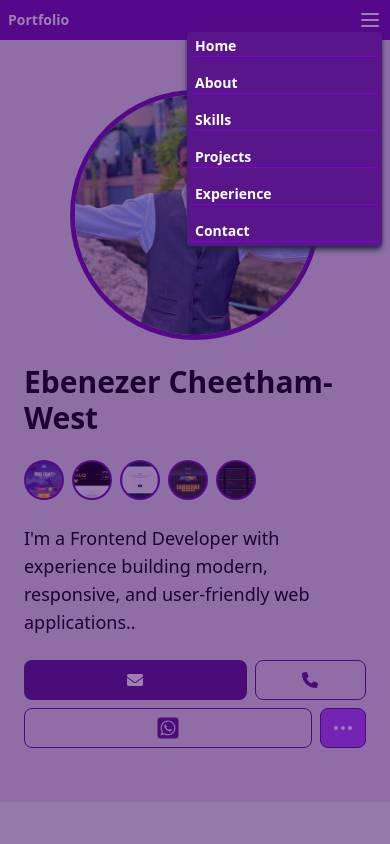
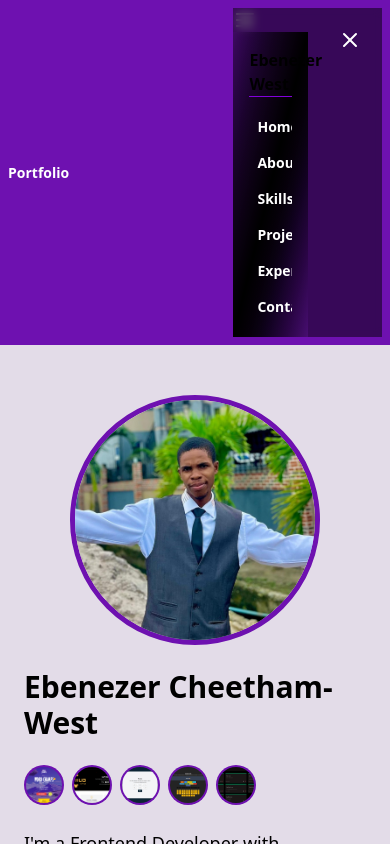
Before and after one commit to k1ngniizar/portfolio, a React (Vite) app: page / in a window 390 px wide. Both pictures are taken after a click on the icon 370 px from the left and 20 px from the top of the page. Shown: the top 844 px of the page. Built offline with nearby package versions, Linux system fonts and the light colour scheme.

Commit message:
navbar update

```diff
--- a/components/Header/Header.jsx
+++ b/components/Header/Header.jsx
@@ -1,4 +1,4 @@
-import { Menu } from 'lucide-react'
+import { Menu, X } from 'lucide-react'
 import { useEffect, useState } from 'react'
 
 function Header() {
@@ -43,20 +43,25 @@ function Header() {
         <Menu onClick={()=> setIsMenuOpen(true)} className='text-white cursor-pointer hover:text-purple-400'/>
         {
           isMenuOpen && (
-            <div className=''>
-              <div onClick={()=> setIsMenuOpen(false)} className='fixed inset-0 h-full w-full bg-purple-950/50 cursor-pointer' />
-              <div className="flex z-20 items-center justify-center gap-4 absolute  right-0 bg-purple-900 shadow-md shadow-gray-800 w-[50vw] max-w-[250px] rounded">
-                <nav className='w-full overflow-hidden flex flex-col gap-4 px-1 py-1 text-white'>
+            <div
+            className="flex flex-col animate-  w-full h-full bottom-0 left-0 right-0 top-0 z-50 sm:hidden">
+            <div className="w-full h-full bg-black/50 backdrop-blur-xs inset-0 absolute" />
+            <button onClick={() => setIsMenuOpen(false)} className="absolute top-5 right-5">
+              <X className=" text-white" />
+            </button>
+            <div className="z-10 flex-col w-1/2 h-full flex gap-4 py-4 px-4 bg-gradient-to-br from-purple-900/20 via-black to-purple-900/50">
+              <h4 className="font-black border-b border-b-purple-700">Ebenezer West</h4>
+              <nav className='w-full overflow-hidden flex flex-col gap-4 px-1 py-1 text-white'>
                   {
                     navitems.map((item,idx)=>{
                       return(
-                      <a onClick={()=> setIsMenuOpen(false)} href={`#${item}`} key={idx} className={`px-1 active:bg-purple-700 hover:bg-purple-600 font-bold transition-colors delay-100  border-b border-purple-700 rounded text-sm shrink-0`}>{item[0].toLocaleUpperCase() + item.slice(1)}</a>
+                      <a onClick={()=> setIsMenuOpen(false)} href={`#${item}`} key={idx} className={`px-1 active:text-purple-700 hover:text-purple-600 font-bold transition-colors delay-100   rounded text-sm shrink-0`}>{item[0].toLocaleUpperCase() + item.slice(1)}</a>
                       )
                     })
                   }
                 </nav>
-              </div>
             </div>
+          </div>
           )
         }
       </div>
```
